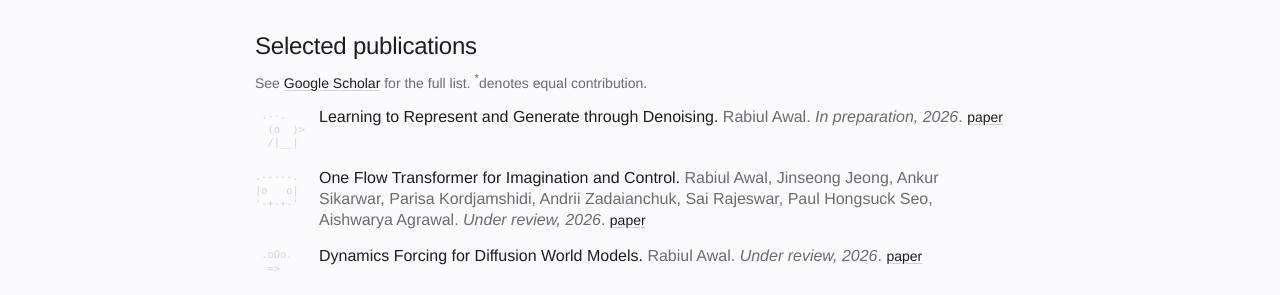
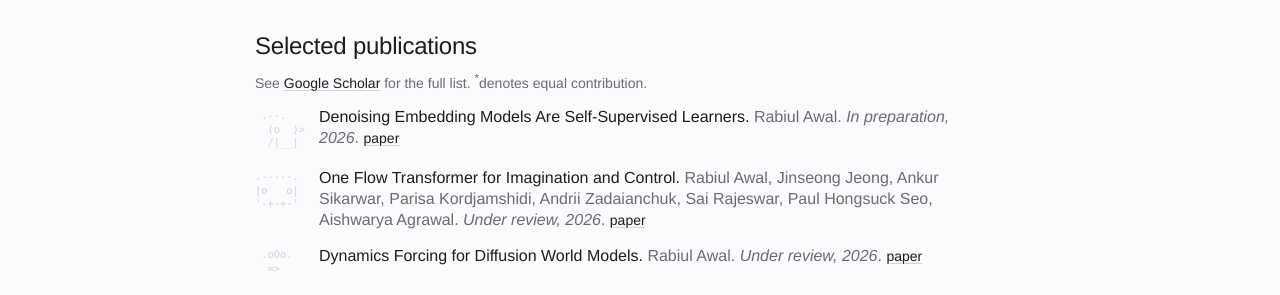
Before and after one commit to rabiulcste/rabiulcste.github.io, a Jekyll site: the page built from index.html, in a window 1280 px wide. Shown: the part 624-919 px from the top of the page. Built offline with Jekyll 4.4.1, drawn with Linux system fonts in a browser that asks for light colours.

Commit message:
Rename denoising paper to Denoising Embedding Models Are Self-Supervised Learners
Co-Authored-By: Claude Opus 5.5 <noreply@anthropic.com>

```diff
--- a/_includes/pages/about-research.html
+++ b/_includes/pages/about-research.html
@@ -4,7 +4,7 @@
 <div class="publication-list" aria-label="Selected publications">
   <div class="list-entry"><pre class="entry-art" aria-hidden="true"> .--.
   (o  )>
-  /|__|</pre><p class="entry-text"><strong class="list-entry-title">Learning to Represent and Generate through Denoising.</strong> Rabiul Awal. <em>In preparation, 2026</em>. <span class="link-group"><a href="https://drive.google.com/file/d/1aoZ66d-IHze9Kn6lJ1Y5XsoEib6jcucG/view?usp=drive_link" target="_blank" rel="noopener noreferrer">paper</a></span></p></div>
+  /|__|</pre><p class="entry-text"><strong class="list-entry-title">Denoising Embedding Models Are Self-Supervised Learners.</strong> Rabiul Awal. <em>In preparation, 2026</em>. <span class="link-group"><a href="https://drive.google.com/file/d/1aoZ66d-IHze9Kn6lJ1Y5XsoEib6jcucG/view?usp=drive_link" target="_blank" rel="noopener noreferrer">paper</a></span></p></div>
 
   <div class="list-entry"><pre class="entry-art" aria-hidden="true">.-----.
 |o   o|
```
